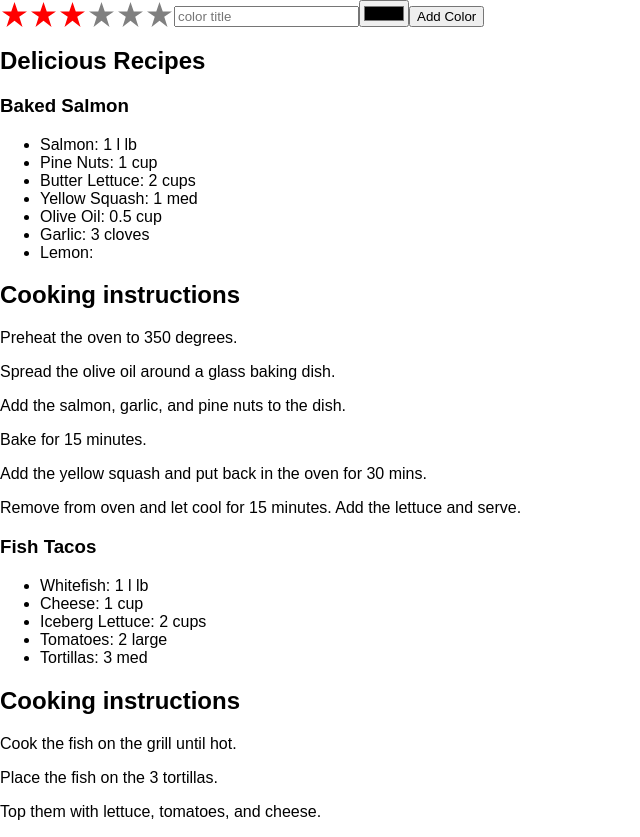
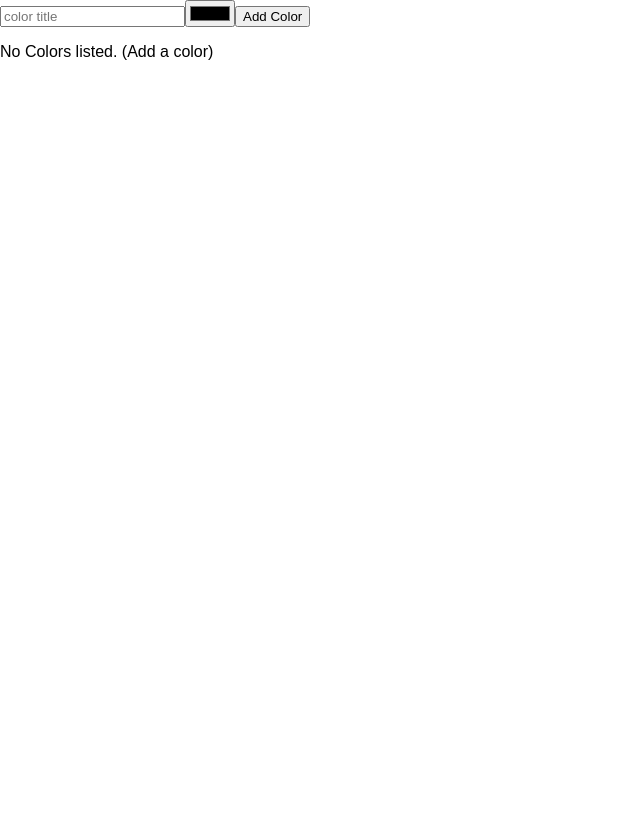
Before and after one commit to vishalsanfran/react_tut, a React (Create React App) app: page / in a window 1280 px wide. Shown: the whole page, without its empty margins (0-640 px from the left). After the commit the page ends 800 px from the top, so only its background shows below. Built offline with nearby package versions, Linux system fonts and the light colour scheme.

Commit message:
bugs app startup

```diff
--- a/src/App.js
+++ b/src/App.js
@@ -3,7 +3,7 @@ import {v4} from 'uuid';
 import AddColorForm from './components_es6/AddColorForm'
 import ColorList from './components/ColorList'
 
-class App extends React {
+class App extends Component {
   constructor(props) {
     super(props)
     this.state = {
@@ -31,8 +31,10 @@ class App extends React {
     return (
       <div className="app">
         <AddColorForm onNewColor={addColor} />
-        <ColorList colors={colors}>
+        <ColorList colors={colors} />
       </div>
     )
   }
 }
+
+export default App
--- a/src/components/ColorList.js
+++ b/src/components/ColorList.js
@@ -1,5 +1,5 @@
 import React from 'react';
-import Color from './color'
+import Color from './Color'
 
 const ColorList = ({colors=[]}) =>
   <div className="color-list">
--- a/src/index.js
+++ b/src/index.js
@@ -1,15 +1,17 @@
 import React from 'react';
 import ReactDOM from 'react-dom';
 import './index.css';
-import Menu from './components/Menu';
+//import Menu from './components/Menu';
 import registerServiceWorker from './registerServiceWorker';
-import data from './data/static_recipes';
-import AddColorForm from './components_es6/AddColorForm';
-import StarRating from './components_es6/StarRating'
+//import data from './data/static_recipes';
+//import AddColorForm from './components_es6/AddColorForm';
+//import StarRating from './components_es6/StarRating'
+import App from './App'
 
 window.React = React;
-const logColor = (title, color) =>
+/*const logColor = (title, color) =>
   console.log(`New color: ${title}| ${color}`)
+
 ReactDOM.render(
   <StarRating totalStars={6} starsSelected={3} />,
   document.getElementById('star-rating'));
@@ -19,5 +21,8 @@ ReactDOM.render(
 ReactDOM.render(
   <Menu recipes={data} title="Delicious Recipes" />,
   document.getElementById('root'));
-
+*/
+ReactDOM.render(
+  <App colors={[]} />,
+  document.getElementById('root'));
 registerServiceWorker();
```
Also changed, not shown: 1 other file (tests, documents, lock files or other folders).
